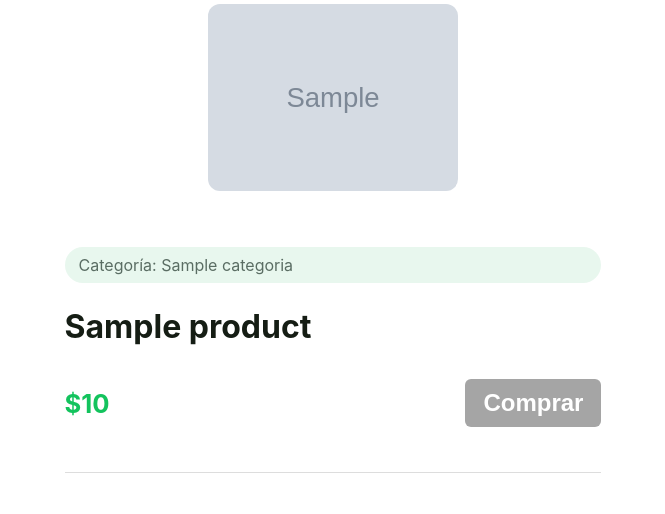
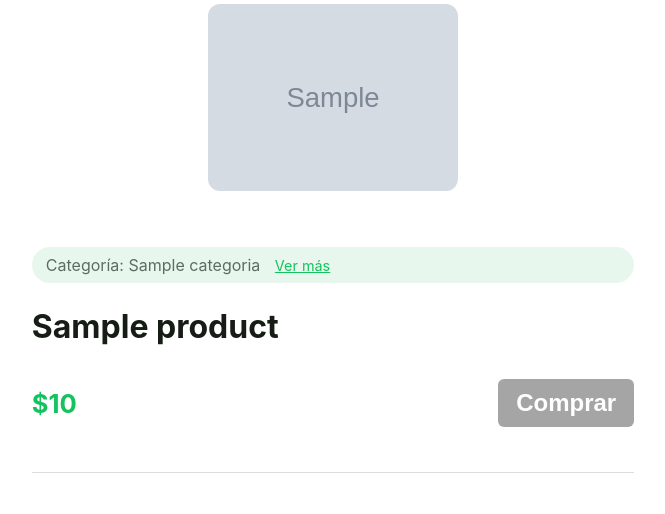
Before and after one commit to DCC-CC4401/2025-1-CC4401-grupo-12, a Django app: page /product/1/ in a window 1280 px wide. Shown: the part 647-1161 px from the top of the page, without its empty margins (307-972 px from the left). Run offline with Django 3.2, Linux system fonts and the light colour scheme; tables that the repository leaves empty hold one stand-in row (values such as "Sample post"); grey boxes marked "Sample" are stand-in pictures.

Commit message:
Quick fix for ver mas button (it was missing)

```diff
--- a/vendelia/marketplace/static/styles_product.css
+++ b/vendelia/marketplace/static/styles_product.css
@@ -175,3 +175,19 @@
     margin: 20px 0;
     /* spacing above and below */
 }
+
+.product-detail-category-search {
+    margin-left: 10px;
+    /* spacing from the category label */
+    font-size: 0.9rem;
+    color: #13c35d;
+    /* your primary green accent */
+    text-decoration: underline;
+    cursor: pointer;
+    transition: color 0.2s ease;
+}
+
+.product-detail-category-search:hover {
+    color: #0fa44b;
+    /* darker on hover for clear feedback */
+}
--- a/vendelia/marketplace/templates/marketplace/product_detail.html
+++ b/vendelia/marketplace/templates/marketplace/product_detail.html
@@ -35,7 +35,14 @@
 
 
     <div class="product-detail-info-box">
-        <p class="product-detail-category">Categoría: {{ product.category }}</p>
+        <!-- <p class="product-detail-category">Categoría: {{ product.category }}</p> -->
+        <p class="product-detail-category">
+            Categoría: {{ product.category }}
+            <a class="product-detail-category-search"
+                href="/search_product?mode=category&query={{ product.category|urlencode }}" target="_self">
+                Ver más
+            </a>
+        </p>
 
         <h1 class="product-detail-title">{{ product.product_name }}</h1>
 
```
